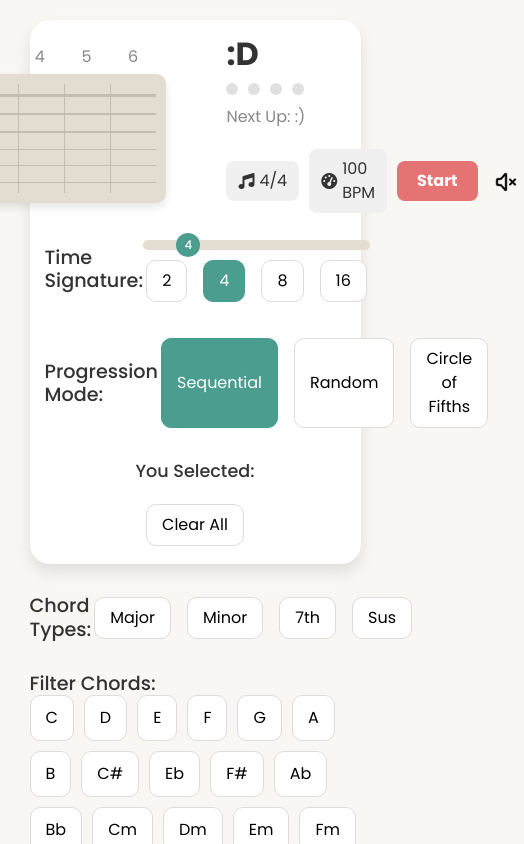
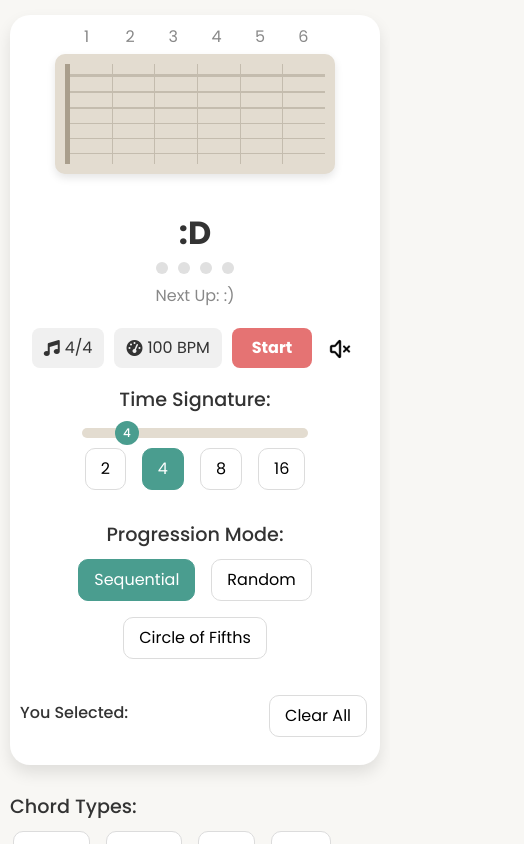
Before and after one commit to sandarusahan/ChorNdom, an Angular app: page / in a window 390 px wide. Shown: the top 844 px of the page, 524 px wide, since content can reach past the window. Built offline with nearby package versions, Linux system fonts and the light colour scheme.

Commit message:
feat: implement responsive design across application components

```diff
--- a/src/app/app.component.css
+++ b/src/app/app.component.css
@@ -28,6 +28,13 @@ footer .fa-heart {
 }
 
 @media (max-width: 768px) {
+  .app-container {
+    max-width: 100%;
+    padding: 20px;
+  }
+  .main-card {
+    padding: 20px;
+  }
   .chord-display {
     flex-direction: column;
     gap: 20px;
@@ -41,7 +48,8 @@ footer .fa-heart {
 
   .section-header {
     flex-direction: column;
-    align-items: flex-start;
+    align-items: center;
+    justify-content: center;
     gap: 10px;
   }
 
@@ -54,11 +62,11 @@ footer .fa-heart {
 
 @media (max-width: 480px) {
   .app-container {
-    padding: 20px 10px;
+    padding: 15px 10px;
   }
 
   .main-card {
-    padding: 15px;
+    padding: 10px;
   }
 
   .controls {
@@ -71,15 +79,15 @@ footer .fa-heart {
   }
 
   .section h2 {
-    font-size: clamp(1.1rem, 4vw, 1.3rem);
+    font-size: clamp(1rem, 3.5vw, 1.2rem);
   }
 
   .beat-selection button,
   .progression-selection button,
   .chord-type-selection button,
   .filter-chords button {
-    padding: 8px 12px;
-    font-size: 0.9rem;
+    padding: 6px 10px;
+    font-size: 0.8rem;
   }
 }
 
@@ -115,4 +123,12 @@ footer .fa-heart {
   display: flex;
   justify-content: space-between;
   align-items: center;
+  margin-bottom: 15px;
 }
+
+@media (max-width: 768px) {
+  .selected-chords-header {
+    flex-direction: row;
+    justify-content: space-between;
+  }
+}
--- a/src/app/chord-display/chord-display.component.css
+++ b/src/app/chord-display/chord-display.component.css
@@ -4,10 +4,11 @@
   justify-content: center;
   margin-bottom: 20px;
   gap: 40px;
+  flex-wrap: wrap;
 }
 
 .fretboard-wrapper {
-  width: clamp(300px, 40vw, 500px);
+  width: clamp(280px, 40vw, 500px);
   flex-shrink: 0;
 }
 
@@ -15,8 +16,8 @@
   display: flex;
   flex-direction: column;
   justify-content: space-between;
-  margin-left: 20px;
   align-self: stretch;
+  text-align: center;
 }
 
 .chord-info h1 {
@@ -36,6 +37,7 @@
   flex-wrap: wrap;
   gap: 10px;
   margin: 10px 0;
+  justify-content: center;
 }
 
 .metronome-dot {
--- a/src/app/chord-selector/chord-selector.component.css
+++ b/src/app/chord-selector/chord-selector.component.css
@@ -64,3 +64,14 @@
   background-color: var(--secondary-color);
   border-color: var(--secondary-color);
 }
+
+@media (max-width: 768px) {
+  .section-header {
+    flex-direction: column;
+    align-items: flex-start;
+    gap: 10px;
+  }
+  .chord-type-selection {
+    flex-wrap: wrap;
+  }
+}
--- a/src/app/controls/controls.component.css
+++ b/src/app/controls/controls.component.css
@@ -73,6 +73,14 @@
   margin-bottom: 15px;
 }
 
+@media (max-width: 768px) {
+  .section-header {
+    flex-direction: column;
+    align-items: center;
+    gap: 10px;
+  }
+}
+
 .section h2 {
   font-size: clamp(1.2rem, 3vw, 1.5rem);
   font-weight: 500;
@@ -102,6 +110,8 @@
 .progression-selection {
   display: flex;
   gap: 10px;
+  flex-wrap: wrap;
+  justify-content: center;
 }
 
 .progression-selection button {
```
Also changed, not shown: 1 other file (tests, documents, lock files or other folders).
